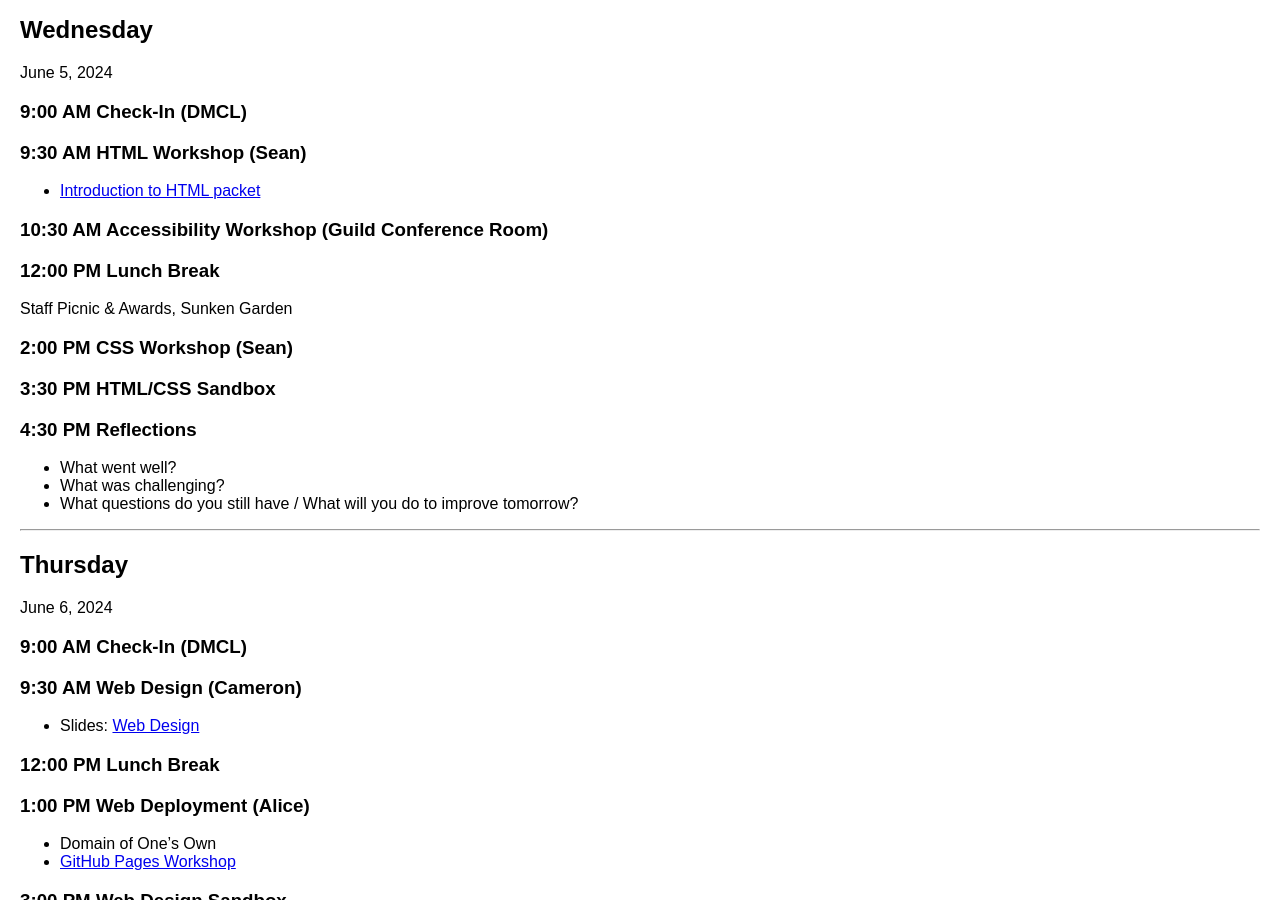
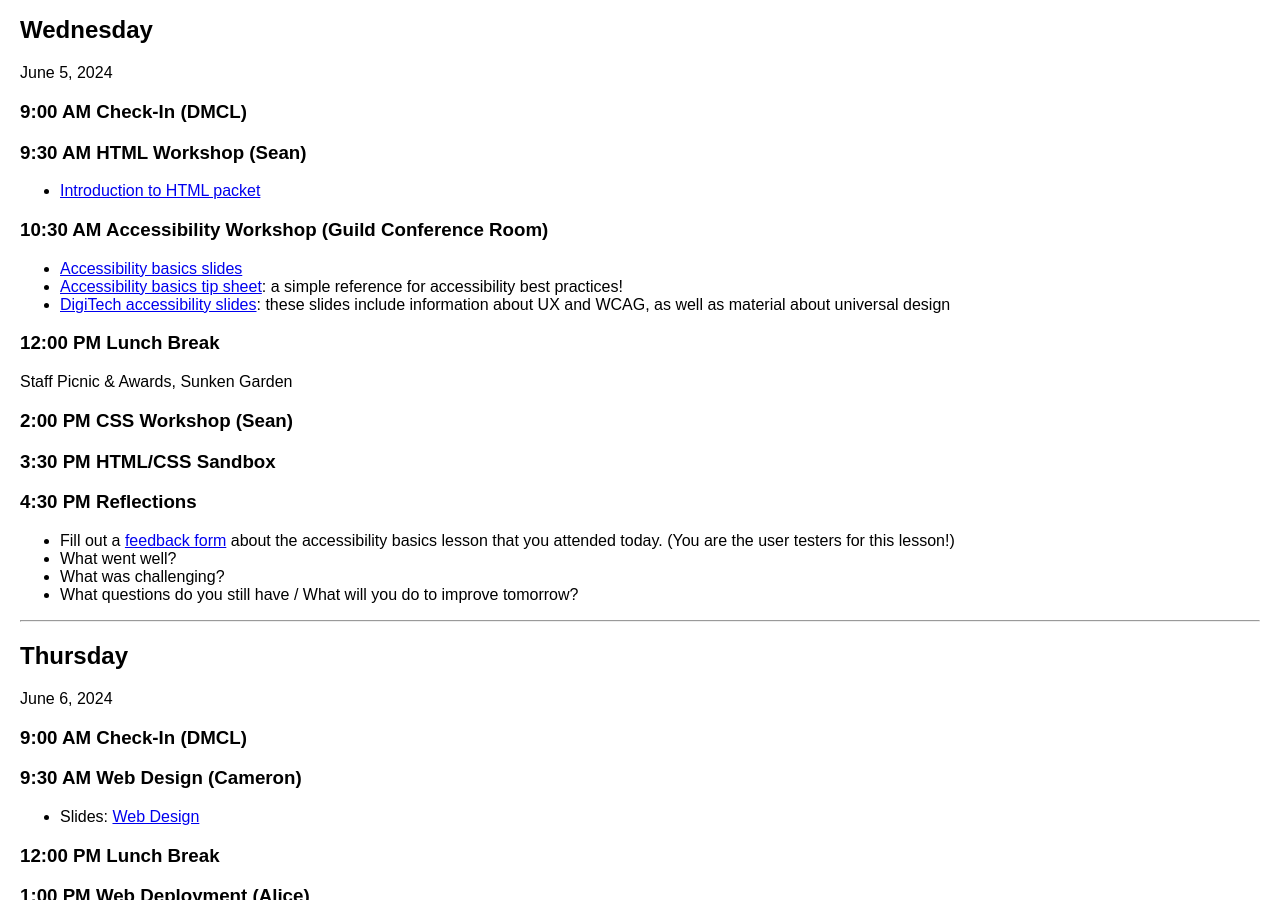
Before and after one commit to digbmc/dssf-syll, a Jekyll site: the page built from _weeks/01-intro.md, in a window 1280 px wide and 900 px high, scrolled down 2324 px. Built offline with Jekyll 4.4.1, drawn with Linux system fonts in a browser that asks for light colours.

Commit message:
Update 01-intro.md; add accessibility materials

```diff
--- a/_weeks/01-intro.md
+++ b/_weeks/01-intro.md
@@ -95,6 +95,9 @@ June 5, 2024
 - [Introduction to HTML packet](../resources/POGIL_HTML_Introduction.pdf)
 
 ### 10:30 AM Accessibility Workshop (Guild Conference Room)
+- [Accessibility basics slides](https://brynmawr-my.sharepoint.com/:p:/g/personal/gcipressi_brynmawr_edu/ERuA_1EbcOlNo6cPD-1pn-wBJe05WdVCZw_eYN2pFpbBeg?wdLOR=c70B476B4-5F02-AD4F-A81F-CAB3BC07F0A4)
+- [Accessibility basics tip sheet](https://brynmawr-my.sharepoint.com/:w:/g/personal/gcipressi_brynmawr_edu/EaDsR7dzDNpIp4jyyLj_mFEBAuCh1CGK18Wg_ai-iDQgXQ?wdLOR=c07C064CF-D7F4-8841-A34B-040FE8B96F09): a simple reference for accessibility best practices!
+- [DigiTech accessibility slides](https://brynmawr-my.sharepoint.com/:p:/g/personal/gcipressi_brynmawr_edu/ES7Qj1VeJs5Oo8HpkTv72nsBQK_fBUs7xh9M2e8ZnHOong?wdLOR=cA20F1AEC-2190-D049-9DB0-0AB986B5BE7E): these slides include information about UX and WCAG, as well as material about universal design
 
 ### 12:00 PM Lunch Break
 Staff Picnic & Awards, Sunken Garden
@@ -104,6 +107,7 @@ Staff Picnic & Awards, Sunken Garden
 ### 3:30 PM  HTML/CSS Sandbox
 
 ### 4:30 PM Reflections
+- Fill out a [feedback form](https://forms.office.com/pages/responsepage.aspx?id=exFLyWNh_UeT-LgAGASub4wlUZ3jbc9BsV9nUYfQm7BUNEdVUUxVSzNaN0ZOUzNQMlg4U01PS1RBNS4u) about the accessibility basics lesson that you attended today. (You are the user testers for this lesson!)
 - What went well?
 - What was challenging?
 - What questions do you still have / What will you do to improve tomorrow?
```
